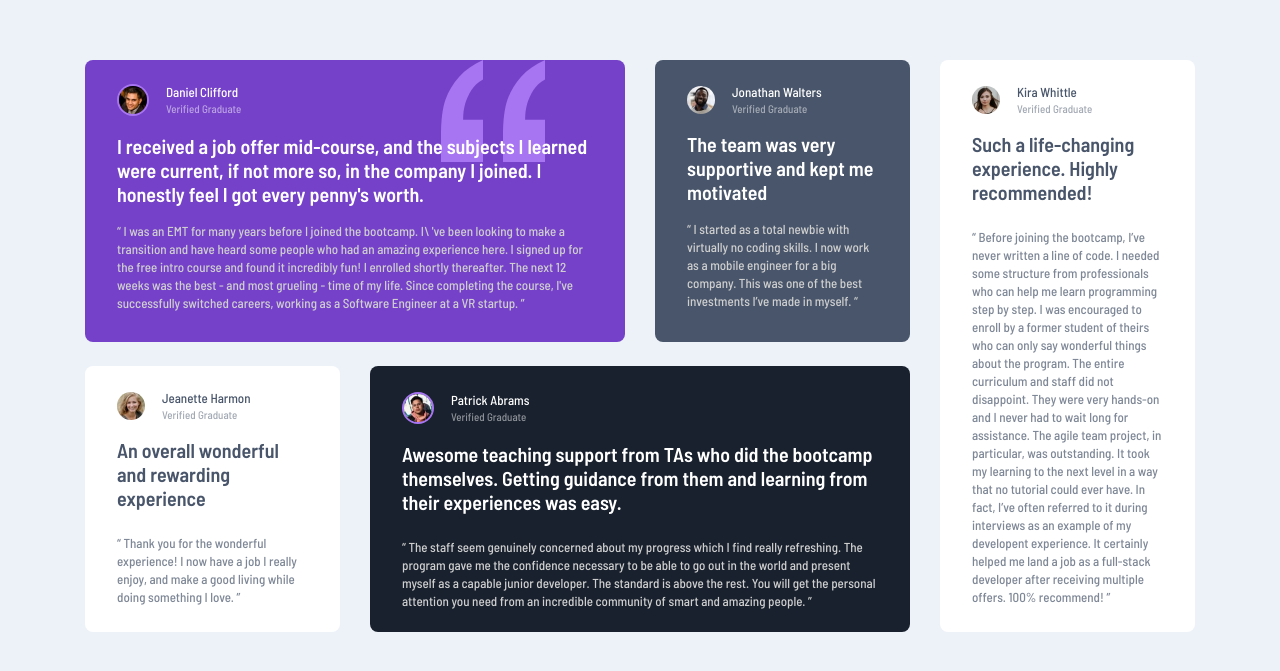
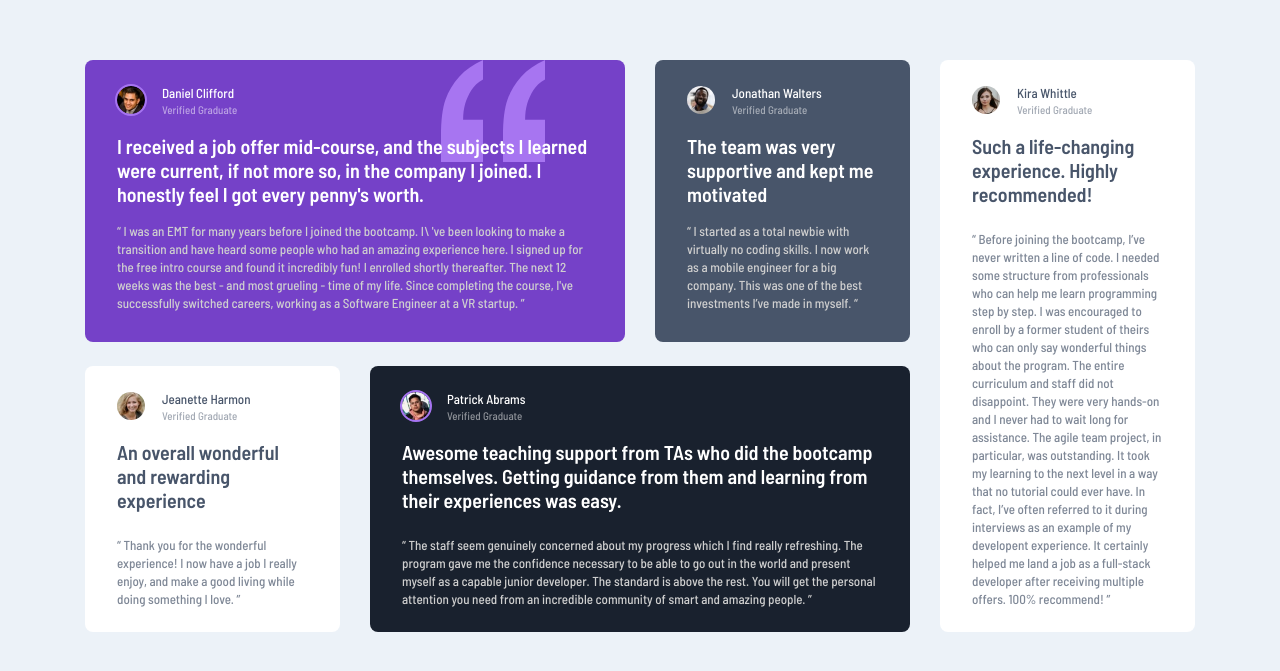
Before and after one commit to Chris-2811/05-tesitmonials-grid-section, a plain HTML site: page index.html in a window 1280 px wide. Shown: the part 105-776 px from the top of the page. Drawn offline with Linux system fonts and the light colour scheme.

```diff
--- a/style.css
+++ b/style.css
@@ -66,31 +66,22 @@
   font-size: 11px;
 }
 
-.card-1 .card-header .profile-img,
-.card-5 .card-header .profile-img {
+.card-header img {
   border-radius: 50%;
-  height: 32px;
-  width: 32px;
-  border: 2px solid #a775f1;
-  overflow: hidden;
+  height: 28px;
+  width: 28px;
 }
 
-.card-1,
-.card-5 {
-  padding: 24px 32px 26px 32px;
-}
-
-.card-header .profile-img {
-  border-radius: 50%;
-  overflow: hidden;
-  height: 28px;
-  width: 28px;
+.card-1 .card-header img,
+.card-5 .card-header img {
+  outline: 2px solid hsla(264, 82%, 70%, 1);
 }
 
 .card .lead-text {
   font-size: 20px;
   font-weight: 600;
   margin-bottom: 16px;
+  line-height: normal;
 }
 
 .card .sub-text {
```
